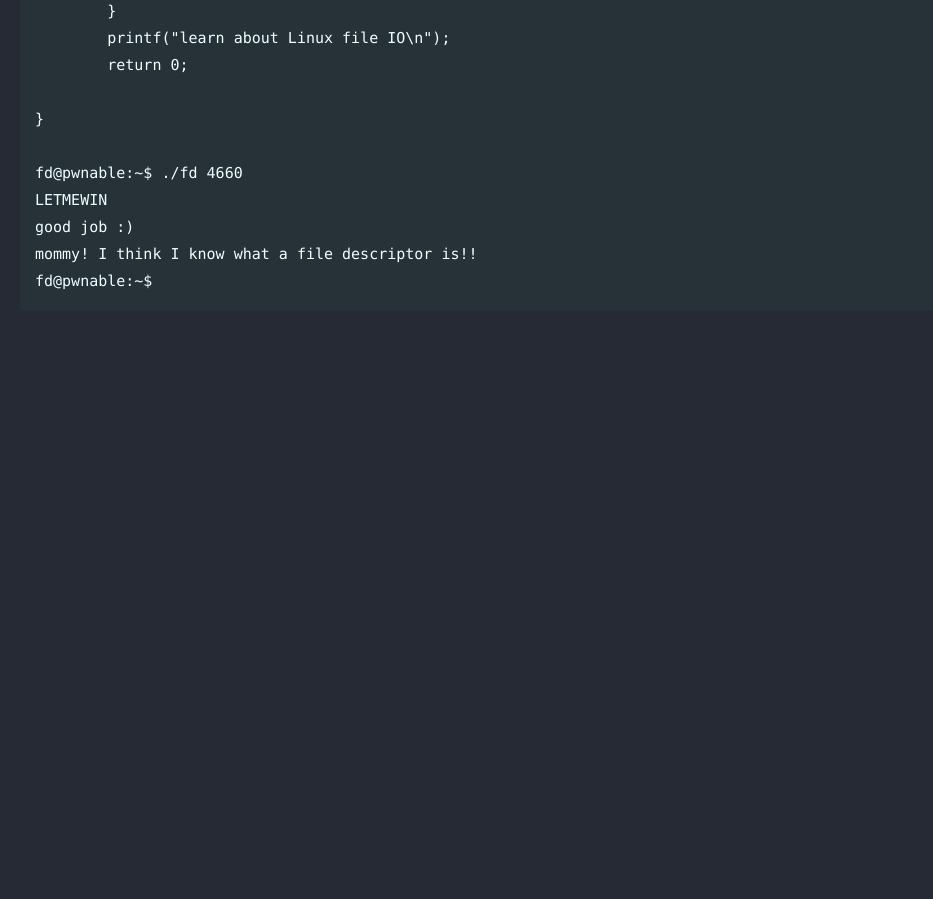
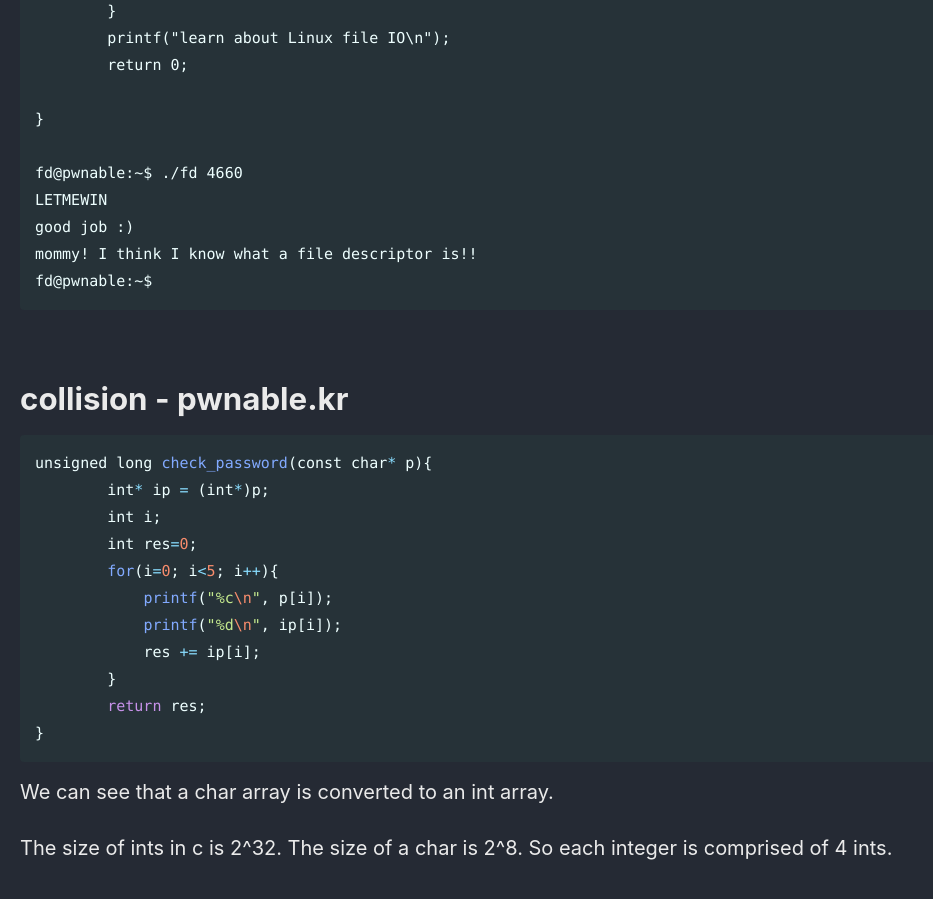
Before and after one commit to Connor-McCartney/Connor-McCartney.github.io, a Jekyll site: the page built from _pages/misc/pwn.md, in a window 1280 px wide and 900 px high, scrolled down 12995 px. Shown: the whole window, without its empty margins (0-933 px from the left). Built offline with Jekyll 4.4.1, drawn with Linux system fonts in a browser that asks for light colours; cached includes are drawn as plain includes; before the commit the page ends 13350 px from its top, so only the background shows below that.

Commit message:
Update pwn.md

````diff
--- a/_pages/misc/pwn.md
+++ b/_pages/misc/pwn.md
@@ -543,3 +543,25 @@ good job :)
 mommy! I think I know what a file descriptor is!!
 fd@pwnable:~$
 ```
+
+<br>
+
+# collision - pwnable.kr
+
+```python
+unsigned long check_password(const char* p){
+        int* ip = (int*)p;
+        int i;
+        int res=0;
+        for(i=0; i<5; i++){
+            printf("%c\n", p[i]);
+            printf("%d\n", ip[i]);
+            res += ip[i];
+        }
+        return res;
+}
+```
+
+We can see that a char array is converted to an int array.
+
+The size of ints in c is 2^32. The size of a char is 2^8. So each integer is comprised of 4 ints.
````
